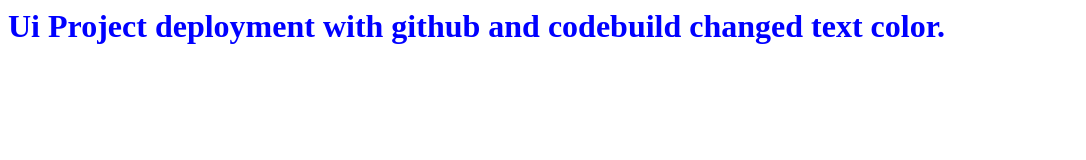
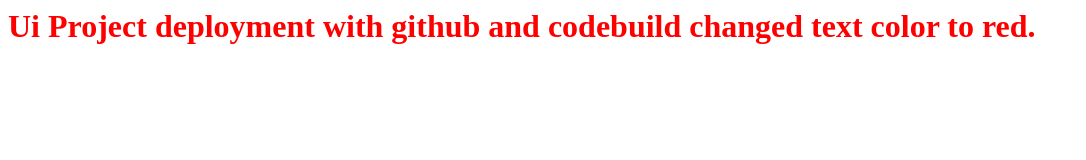
Before and after one commit to sameer9314/uiHostingDeployment, a plain HTML site: page index.html in a window 1280 px wide. Shown: the whole page, without its empty margins (0-1086 px from the left). Drawn offline with Linux system fonts and the light colour scheme.

Commit message:
first commit

```diff
--- a/index.html
+++ b/index.html
@@ -5,9 +5,9 @@
 </head>
 
 <body>
-    <h1 style="color: blue">
+    <h1 style="color: red">
 
-        Ui Project deployment with github and codebuild changed text color.
+        Ui Project deployment with github and codebuild changed text color to red.
     </h1>
 </body>
 
```
